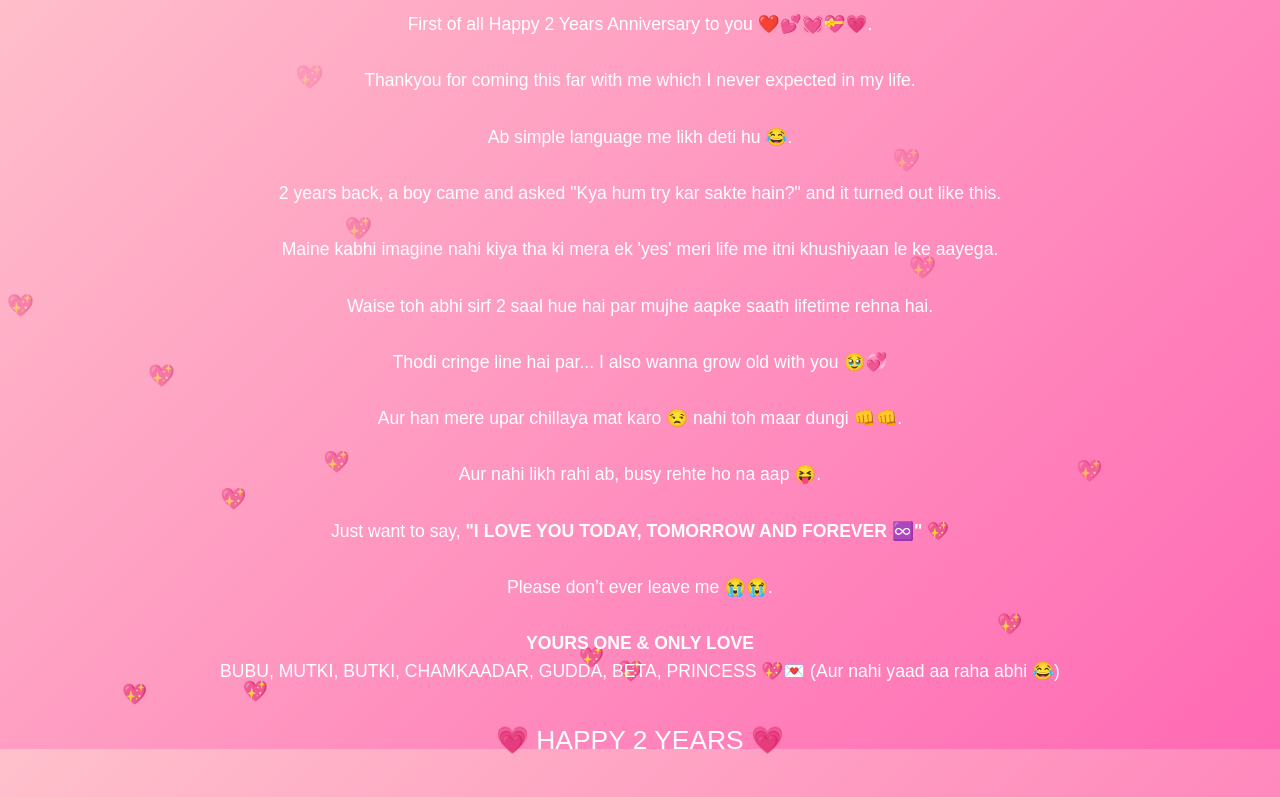
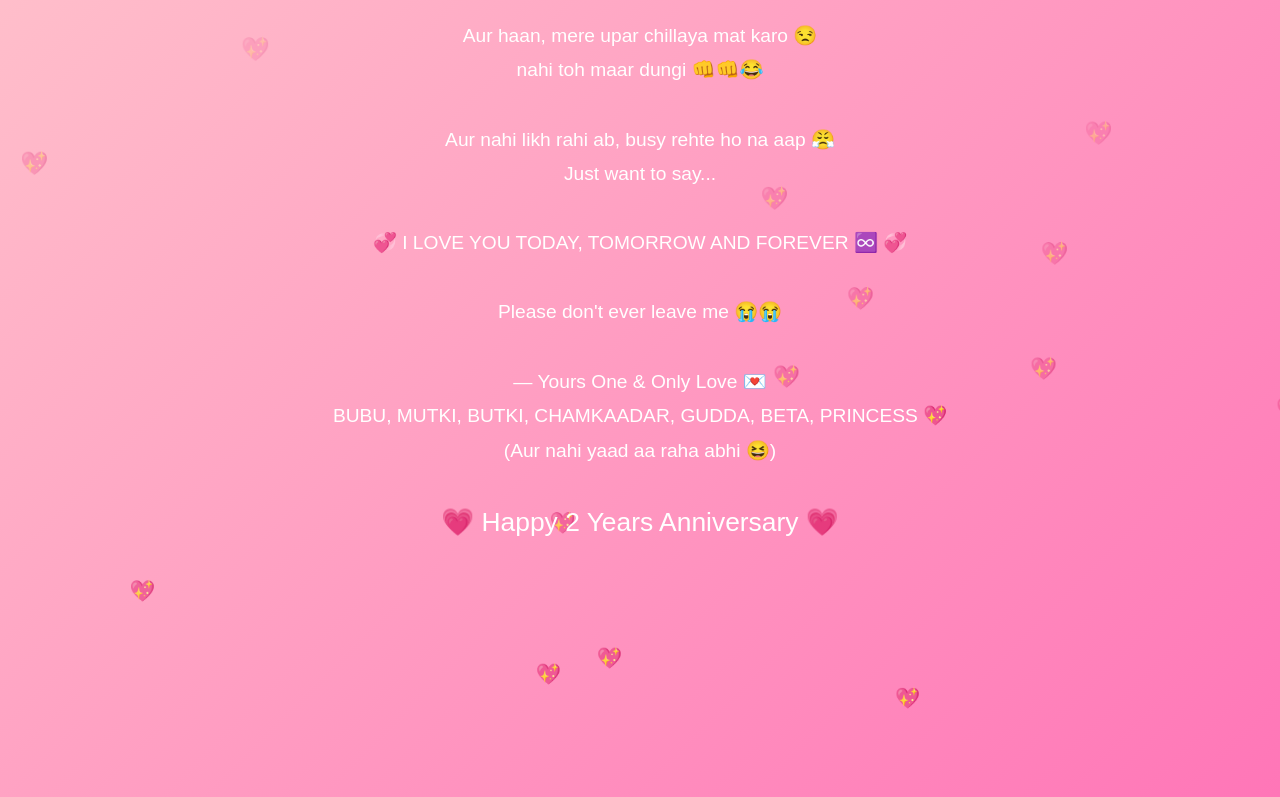
Before and after one commit to bubu-buggu/anniversary-website, a plain HTML site: page message.html in a window 1280 px wide. Shown: the part 51-848 px from the top of the page. Drawn offline with Linux system fonts and the light colour scheme.

Commit message:
Update message.html

```diff
--- a/message.html
+++ b/message.html
@@ -1,48 +1,89 @@
 <!DOCTYPE html>
 <html lang="en">
 <head>
-    <meta charset="UTF-8">
-    <meta name="viewport" content="width=device-width, initial-scale=1.0">
-    <title>My Dear Buggu 💖</title>
-    <link rel="stylesheet" href="style.css">
+  <meta charset="UTF-8" />
+  <meta name="viewport" content="width=device-width, initial-scale=1.0" />
+  <title>My Message 💖</title>
+  <link rel="stylesheet" href="style.css" />
+  <style>
+    /* allow scrolling for this page */
+    body {
+      overflow-y: auto;
+      height: auto;
+      min-height: 100vh;
+      background: linear-gradient(135deg, #ffc0cb, #ff69b4);
+      font-family: 'Poppins', sans-serif;
+      color: #fff;
+      padding: 30px;
+      box-sizing: border-box;
+    }
+    .container {
+      text-align: center;
+      padding: 20px;
+      animation: fadeIn 2s ease-in-out;
+    }
+    h1 {
+      font-size: 2em;
+      margin-bottom: 20px;
+      text-shadow: 0 0 10px rgba(255,255,255,0.8);
+    }
+    p {
+      font-size: 1.2em;
+      line-height: 1.8;
+      white-space: pre-line;
+    }
+  </style>
 </head>
 <body>
   <div id="hearts-container"></div>
 
   <div class="container fade-in">
-        <h1>MY DEAR BUGGU 💕</h1>
-        <p class="final-message">
-            First of all Happy 2 Years Anniversary to you ❤️💕💓💝💗.<br><br>
-            Thankyou for coming this far with me which I never expected in my life.<br><br>
-            Ab simple language me likh deti hu 😂.<br><br>
-            2 years back, a boy came and asked "Kya hum try kar sakte hain?" and it turned out like this.<br><br>
-            Maine kabhi imagine nahi kiya tha ki mera ek 'yes' meri life me itni khushiyaan le ke aayega.<br><br>
-            Waise toh abhi sirf 2 saal hue hai par mujhe aapke saath lifetime rehna hai.<br><br>
-            Thodi cringe line hai par... I also wanna grow old with you 🥹💞<br><br>
-            Aur han mere upar chillaya mat karo 😒 nahi toh maar dungi 👊👊.<br><br>
-            Aur nahi likh rahi ab, busy rehte ho na aap 😝.<br><br>
-            Just want to say, <b>"I LOVE YOU TODAY, TOMORROW AND FOREVER ♾️"</b> 💖<br><br>
-            Please don’t ever leave me 😭😭.<br><br>
-            <b>YOURS ONE & ONLY LOVE</b><br>
-            BUBU, MUTKI, BUTKI, CHAMKAADAR, GUDDA, BETA, PRINCESS 💖💌 (Aur nahi yaad aa raha abhi 😂)
+    <h1>💖 My Dear Buggu 💖</h1>
+    <p>
+First of all, Happy 2 Years Anniversary to you ❤️💕💓💝💗
+Thank you for coming this far with me which I never expected in my life.
+
+Ab simple language me likh deti hu 😂.
+2 years back, a boy came and asked *"Kya hum try kar sakte hain"*
+and it turned out like this.
+
+Maine kabhi imagine nahi kiya tha ki mera ek *yes* meri life me itni khushiyaan le ke aayega.
+Waise toh abhi sirf 2 saal hue hain,
+par mujhe aapke saath lifetime rehna hai.
+
+Thodi cringe line hai but...
+I also wanna grow old with you 🥹💕
+
+Aur haan, mere upar chillaya mat karo 😒
+nahi toh maar dungi 👊👊😂
+
+Aur nahi likh rahi ab, busy rehte ho na aap 😤
+Just want to say...
+
+💞 I LOVE YOU TODAY, TOMORROW AND FOREVER ♾️ 💞
+
+Please don't ever leave me 😭😭
+
+— Yours One & Only Love 💌
+BUBU, MUTKI, BUTKI, CHAMKAADAR, GUDDA, BETA, PRINCESS 💖
+(Aur nahi yaad aa raha abhi 😆)
     </p>
 
-        <p class="the-end">💗 HAPPY 2 YEARS 💗</p>
+    <div class="the-end">💗 Happy 2 Years Anniversary 💗</div>
   </div>
 
   <script>
     // floating hearts animation
-        const heartsContainer = document.getElementById('hearts-container');
-        function createHeart() {
-            const heart = document.createElement('div');
-            heart.classList.add('heart');
-            heart.textContent = '💖';
-            heart.style.left = Math.random() * 100 + 'vw';
-            heart.style.animationDuration = (3 + Math.random() * 4) + 's';
-            heartsContainer.appendChild(heart);
+    const hearts = document.getElementById("hearts-container");
+    setInterval(() => {
+      const heart = document.createElement("div");
+      heart.classList.add("heart");
+      heart.innerText = "💖";
+      heart.style.left = Math.random() * 100 + "vw";
+      heart.style.animationDuration = Math.random() * 2 + 3 + "s";
+      hearts.appendChild(heart);
       setTimeout(() => heart.remove(), 5000);
-        }
-        setInterval(createHeart, 300);
+    }, 300);
   </script>
 </body>
 </html>
```
Lines whose indentation alone changed are shown as unchanged.
